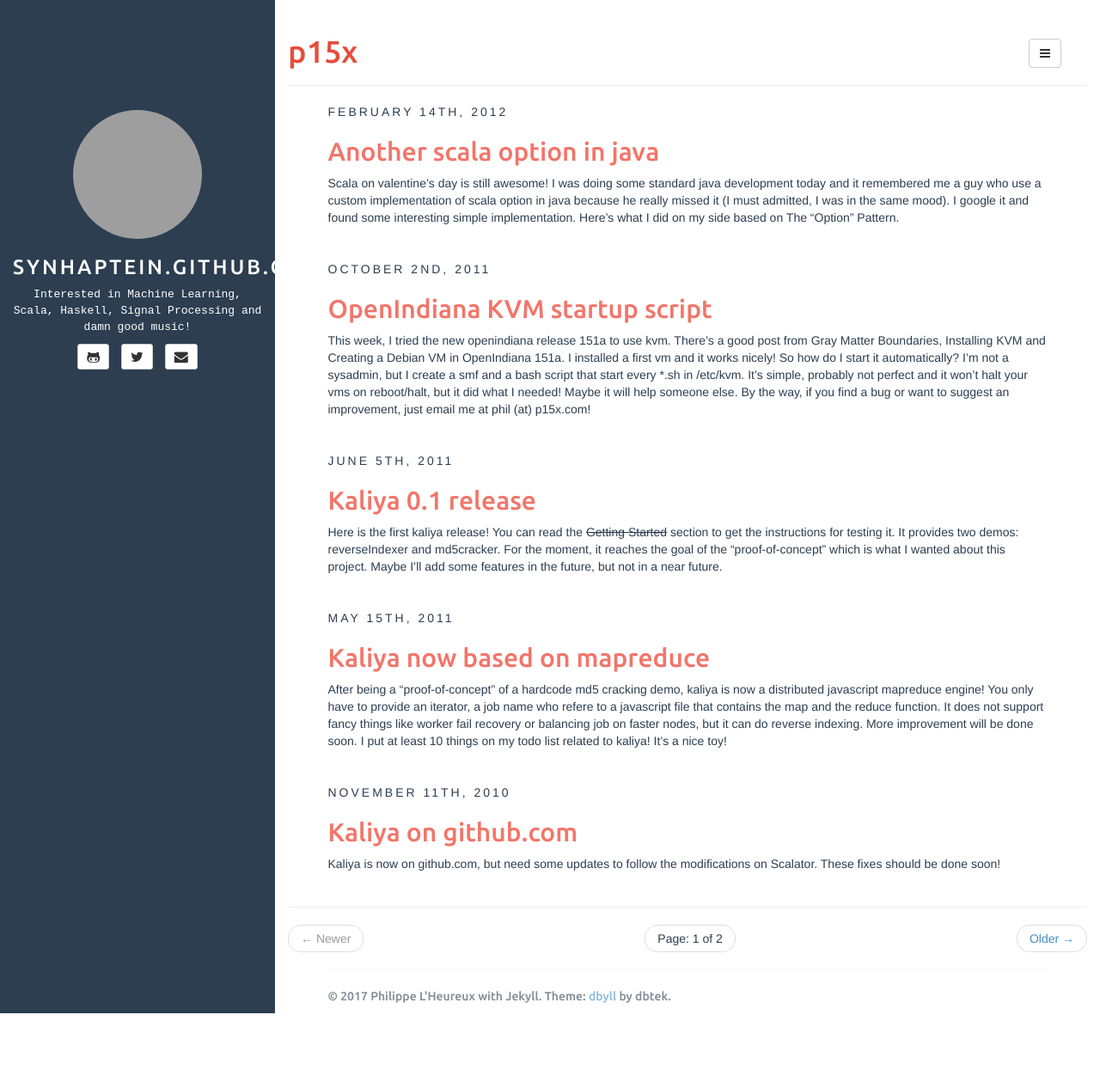
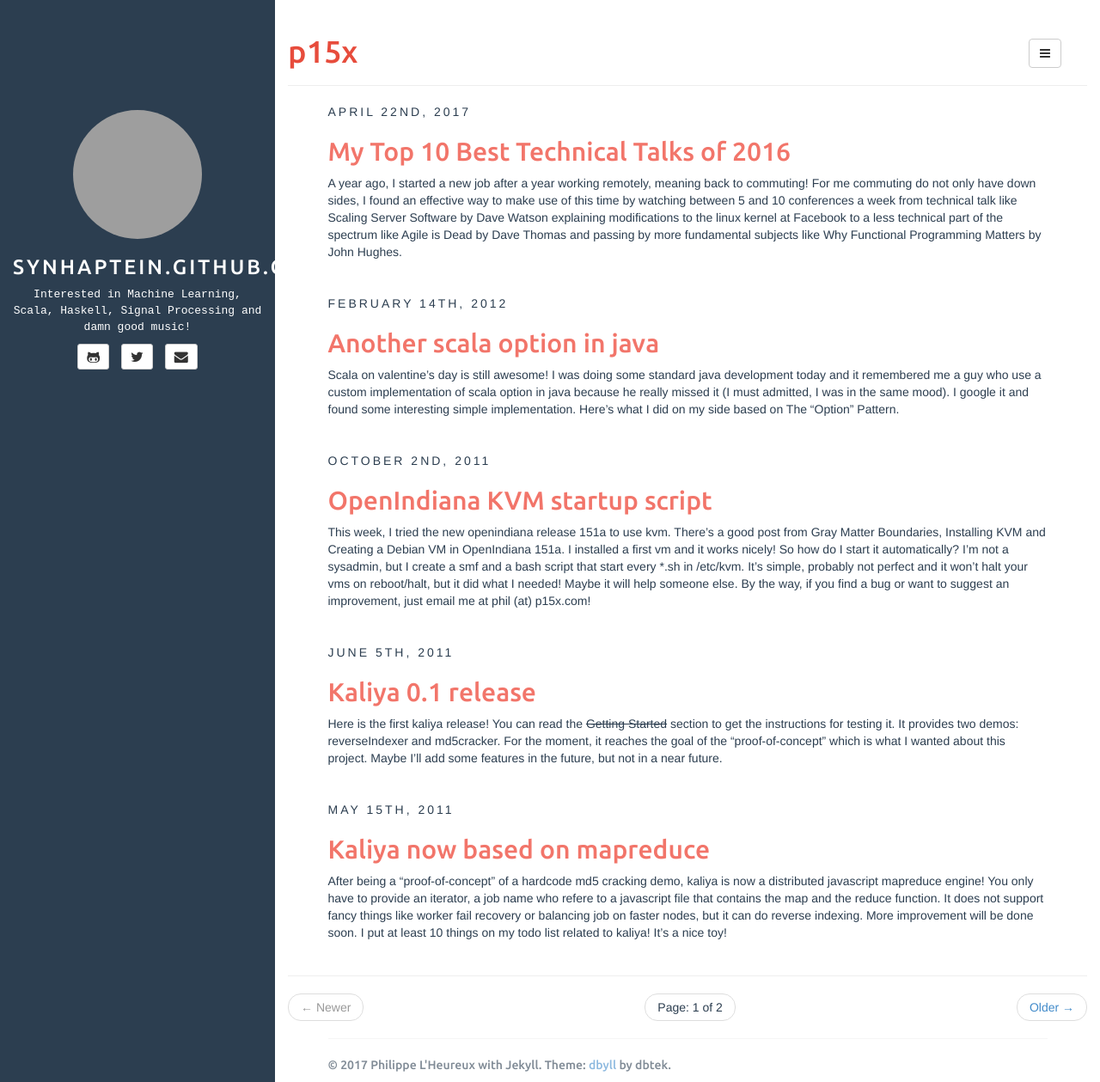
Before and after one commit to synhaptein/synhaptein.github.com, a Jekyll site: the page built from index.html, in a window 1280 px wide and 1259 px high. Shown: the whole window at 86% size. Built offline with Jekyll 4.4.1, drawn with Linux system fonts in a browser that asks for light colours; the list of posts is cut into pages by our own code; grey boxes are pictures that could not be loaded.

Commit message:
Add top 10 talks for 2016

```diff
--- a/_includes/disqus.html
+++ b/_includes/disqus.html
@@ -1,4 +1,5 @@
-<div id="disqus_thread"></div>
+<div class="row">
+<div id="disqus_thread" class="col-sm-10"></div>
 <script type="text/javascript">
     /* * * CONFIGURATION VARIABLES * * */
     var disqus_shortname = 'synhaptein';
@@ -11,3 +12,4 @@
     })();
 </script>
 <noscript>Please enable JavaScript to view the <a href="https://disqus.com/?ref_noscript" rel="nofollow">comments powered by Disqus.</a></noscript>
+</div>
--- /dev/null
+++ b/_posts/2017-04-22-best-technical-talks-of-2016.md
@@ -0,0 +1,24 @@
+---
+layout: post
+title: My Top 10 Best Technical Talks of 2016
+categories: [talks]
+tags: []
+description:
+---
+
+A year ago, I started a new job after a year working remotely, meaning back to commuting! For me commuting do not only have down sides, I found an effective way to make use of this time by watching between 5 and 10 conferences a week from technical talk like [Scaling Server Software](https://www.youtube.com/watch?v=gaOa-Dsbb4o) by Dave Watson explaining modifications to the linux kernel at Facebook to a less technical part of the spectrum like [Agile is Dead](https://www.youtube.com/watch?v=a-BOSpxYJ9M) by Dave Thomas and passing by more fundamental subjects like [Why Functional Programming Matters](https://www.youtube.com/watch?v=1qBHf8DrWR8) by John Hughes.
+
+Without further ado, from the ~400 talks I watched during the last year, here is my top 10!
+
+- [You and Your Research](https://www.youtube.com/watch?v=a1zDuOPkMSw) by Dr. Richard W. Hamming (NPS '95)
+- [Growing a Language](https://www.youtube.com/watch?v=_ahvzDzKdB0) by Guy Steele (OOPSLA '98)
+- [ZFS: The Last Word in File Systems](https://www.youtube.com/watch?v=NRoUC9P1PmA) [[Part 2]](https://www.youtube.com/watch?v=TwCXVp_u86o) by Jeff Bonwick & Bill Moore (SNIA 2008)
+- [Fork Yeah! The Rise and Development of illumos](https://www.youtube.com/watch?v=-zRN7XLCRhc) by Bryan M. Cantrill (USENIX 2011)
+- [Simplicity Matters](https://www.youtube.com/watch?v=rI8tNMsozo0) by Rich Hickey (Rails Conf 2012)
+- [Y Not - Adventures in Functional Programming](https://www.youtube.com/watch?v=FITJMJjASUs) by Jim Weirich (Ruby Conf 2012)
+- [The Secret History of Silicon Valley](https://www.youtube.com/watch?v=8uA2bLrl_9Q) by Steve Blank (AppNexus 2013)
+- [The Future of Programming](https://vimeo.com/71278954) by Bret Victor (DBX 2013)
+- [Software-Defined Culture](https://www.youtube.com/watch?v=cLeYmdocP44) by Tim Gross (DevOpsDays Philly 2016)
+- [Stop Over-Engenering](https://www.youtube.com/watch?v=GRr4xeMn1uU) by Greg Young (BUILD STUFF 2016)
+
+From now on, I will do a post each sunday to share the best talks I watched during the week.
```
Also changed, not shown: Gemfile.lock, 1 other file.
